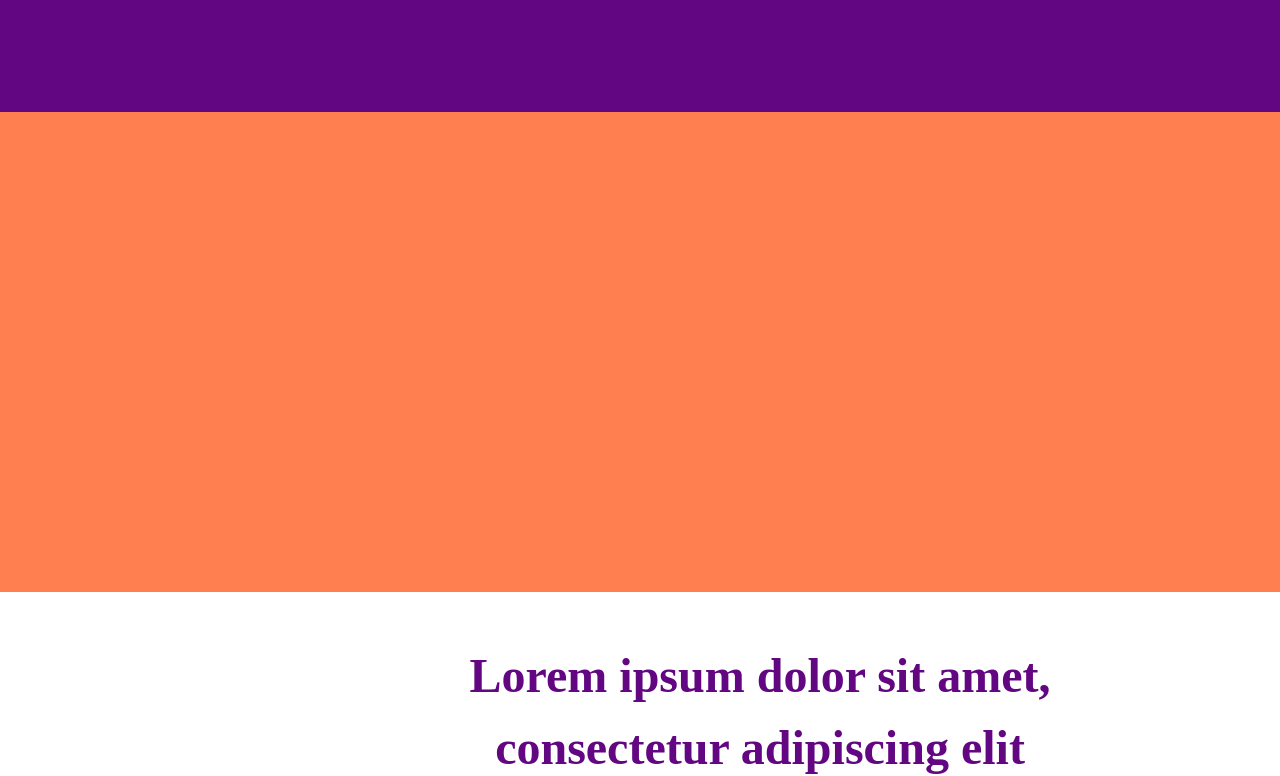
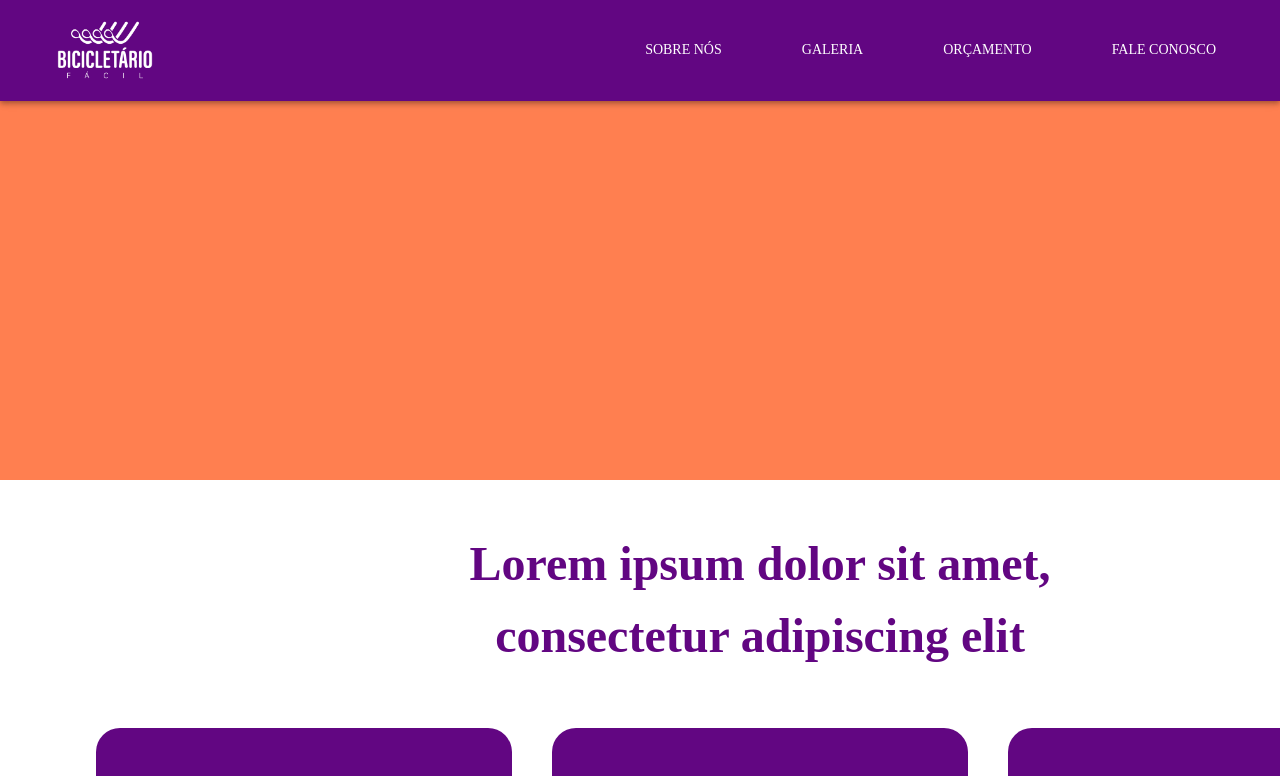
Before and after one commit to VictorHugoBN/bicicletario, a React (Vite) app: page / in a window 1280 px wide. Shown: the top 776 px of the page. Built offline with nearby package versions, Linux system fonts and the light colour scheme; a web font is replaced by a local one.

Commit message:
formatando docunmento

```diff
--- a/src/App.tsx
+++ b/src/App.tsx
@@ -11,6 +11,7 @@ import AssignmentTurnedInIcon from "@mui/icons-material/AssignmentTurnedIn";
 import KeyboardArrowRightIcon from "@mui/icons-material/KeyboardArrowRight";
 import KeyboardArrowLeftIcon from "@mui/icons-material/KeyboardArrowLeft";
 import bicicletarioPng from "../public/assets/bicicletarioHome.png";
+import Header from "./components/header/Header";
 
 export default function BoxSx() {
   const theme = createTheme({
@@ -29,12 +30,7 @@ export default function BoxSx() {
 
   return (
     <ThemeProvider theme={theme}>
-      <Box
-        sx={{
-          height: '7rem',
-          backgroundColor: 'primary.main',
-        }}
-      ></Box>
+      <Header></Header>
       <Box
         sx={{
           height: '30rem',
--- a/src/components/header/Header.tsx
+++ b/src/components/header/Header.tsx
@@ -1,4 +1,3 @@
-import * as React from 'react';
 import AppBar from '@mui/material/AppBar';
 import Box from '@mui/material/Box';
 import Toolbar from '@mui/material/Toolbar';
@@ -8,23 +7,17 @@ import Button from '@mui/material/Button';
 const pages = ['Sobre nós', 'Galeria', 'Orçamento', 'Fale conosco'];
 
 function Header() {
-
-  // const handleCloseNavMenu = () => {
-    // setAnchorElNav(null);
-  // };
-
-
   return (
     <AppBar position="absolute">
       <Container maxWidth="xl">
         <Toolbar disableGutters>
           <img
-  src="../../../public/Imagens/Logo.png"
+            src="../../../public/assets/Logo.png"
             alt="Logo"
             style={{
               // display: { xs: 'flex', md: 'none' },
               marginRight: '',
-    marginLeft: '0.5%',  // Ajuste o espaçamento direito conforme necessário
+              marginLeft: '0.5%', // Ajuste o espaçamento direito conforme necessário
               flexGrow: 1,
               fontFamily: 'monospace',
               fontWeight: 700,
@@ -35,18 +28,22 @@ function Header() {
               maxWidth: '150px', // Garante que a imagem não exceda a largura máxima
             }}
           />
-          <Box sx={{ flexGrow: 1, display: { xs: 'none', md: 'flex' }, justifyContent: 'flex-end' }}>
+          <Box
+            sx={{
+              flexGrow: 1,
+              display: { xs: 'none', md: 'flex' },
+              justifyContent: 'flex-end',
+            }}
+          >
             {pages.map((page) => (
               <Button
                 key={page}
                 onClick={() => null}
-                sx={{ my: 4, mx:4, color: 'white', display: 'block' }}
+                sx={{ my: 4, mx: 4, color: 'white', display: 'block' }}
               >
                 {page}
               </Button>
             ))}
-
-
           </Box>
         </Toolbar>
       </Container>
```
Lines whose indentation alone changed are shown as unchanged.
